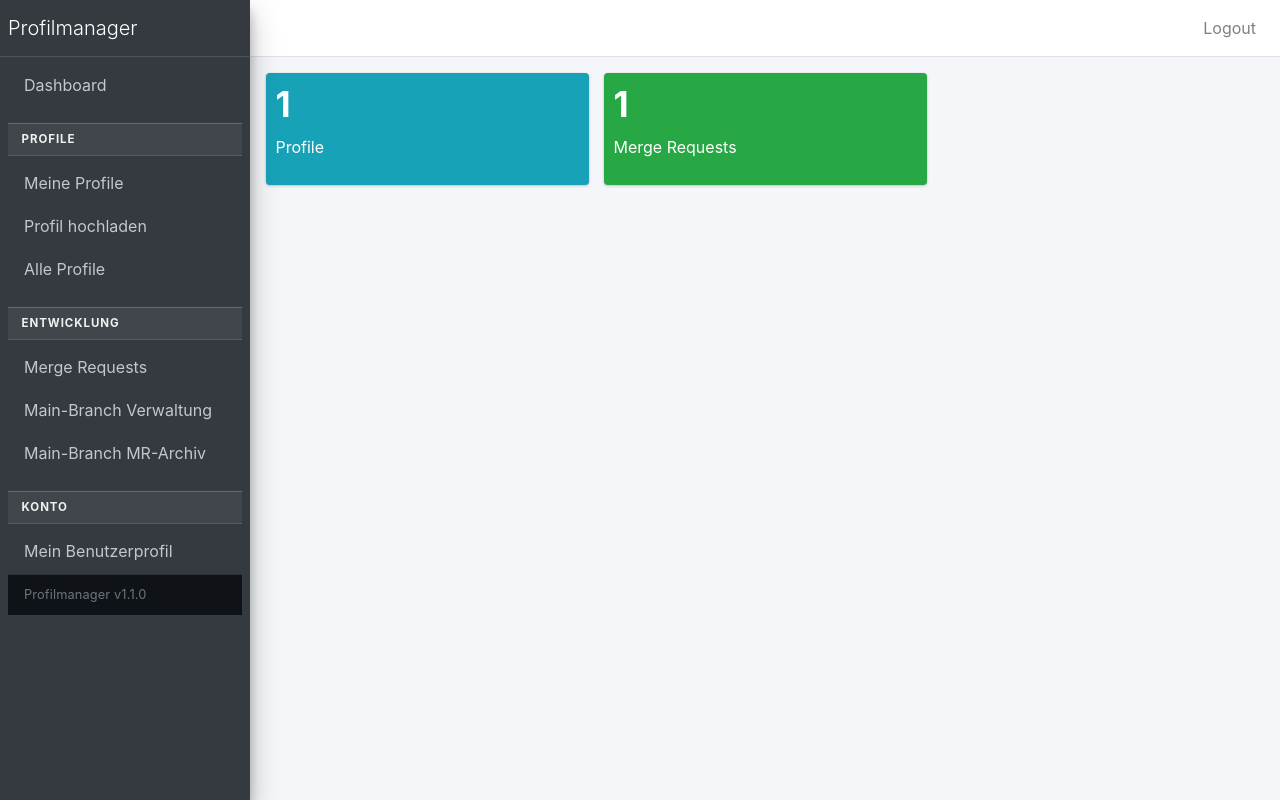
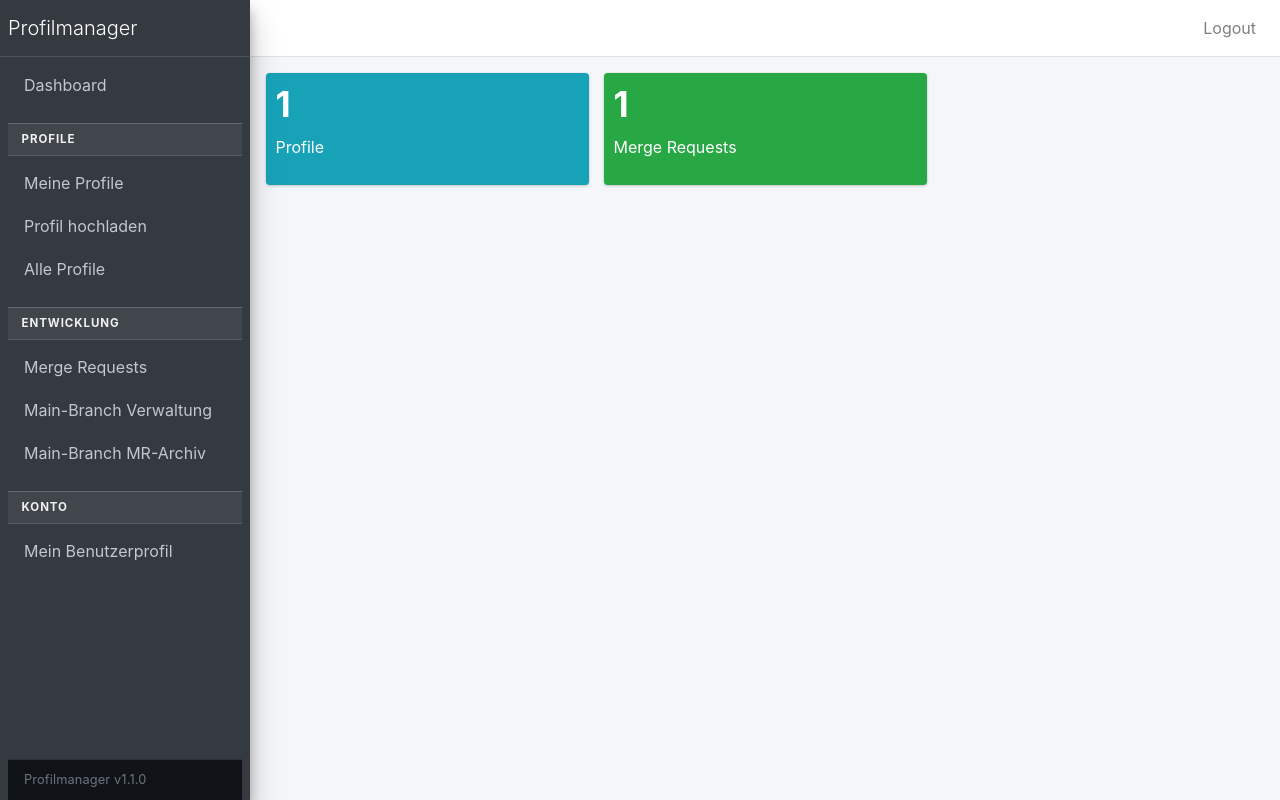
Before and after one commit to DeepZone/Profilmanager, a Flask app: page / in a window 1280 px wide. Run offline with Flask 3, Linux system fonts and the light colour scheme; a user stored in the database is signed in; tables that the repository leaves empty hold one stand-in row (values such as "Sample post"); some libraries are stand-ins or nearby versions.

Commit message:
Fix sidebar version label pinned to bottom

```diff
--- a/app/static/css/custom.css
+++ b/app/static/css/custom.css
@@ -23,10 +23,19 @@
 
 .main-sidebar {
   height: 100vh;
+  display: flex;
+  flex-direction: column;
+}
+
+.main-sidebar .brand-link {
+  flex: 0 0 auto;
 }
 
 .main-sidebar .sidebar {
-  height: 100%;
+  flex: 1 1 auto;
+  min-height: 0;
+  display: flex;
+  flex-direction: column;
   overflow: hidden;
 }
 
@@ -44,9 +53,7 @@
   letter-spacing: 0.01em;
   padding-top: 0.65rem;
   padding-bottom: 0.65rem;
-  position: sticky;
-  bottom: 0;
-  z-index: 2;
+  margin-top: auto;
 }
 
 .select2-container--bootstrap4 .select2-selection--single {
```
